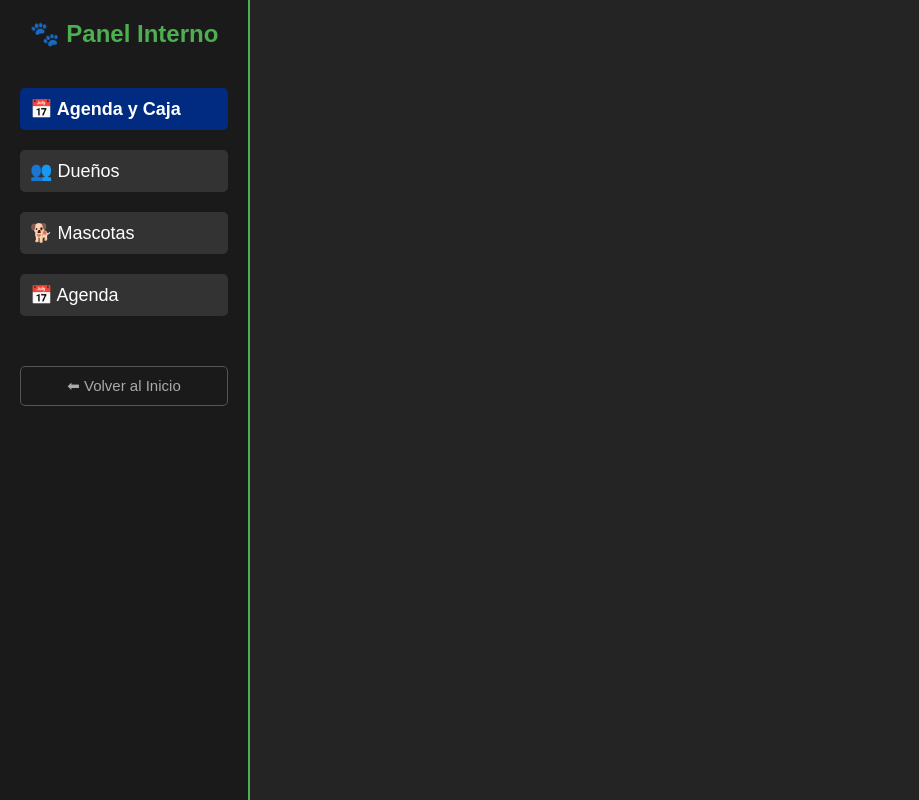
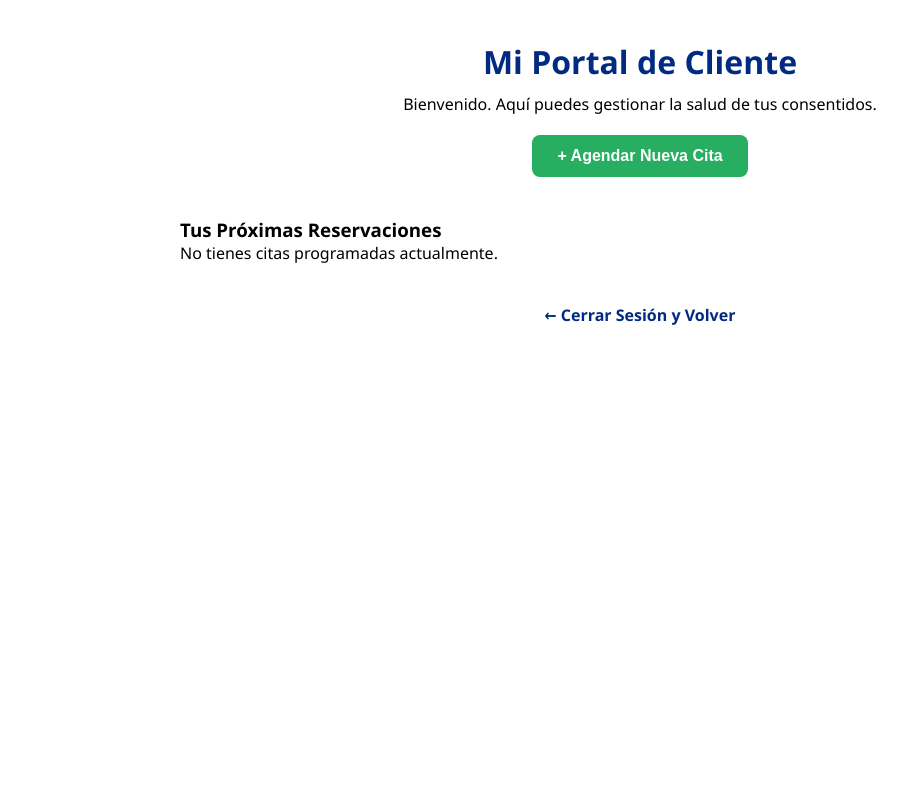
Before and after one commit to Jaely19/Patitas-Sanas, a React (Vite) app in the folder frontend/: page /portal-cliente in a window 1280 px wide. Shown: the whole page, without its empty margins (0-919 px from the left). Built offline with nearby package versions, Linux system fonts and the light colour scheme; no server answers; the database is empty.

Commit message:
Se agregó el Portal del Cliente con borrado en BD

```diff
--- a/frontend/src/App.jsx
+++ b/frontend/src/App.jsx
@@ -7,6 +7,7 @@ import Citas from './pages/Citas';
 import Recepcion from './pages/Recepcion';
 import Medico from './pages/Medico';
 import AgendarCita from './pages/AgendarCita';
+import PortalCliente from './pages/PortalCliente';
 
 function App() {
   return (
@@ -15,6 +16,7 @@ function App() {
         {/* === RUTA PÚBLICA (Landing Page sin menú lateral) === */}
         <Route path="/" element={<Inicio />} />
 
+        <Route path="/portal-cliente" element={<PortalCliente />} />
         {/* === RUTA DE LOGIN === */}
         <Route path="/login" element={<Login />} />
 
--- a/frontend/src/Login.jsx
+++ b/frontend/src/Login.jsx
@@ -21,7 +21,7 @@ function Login() {
     }
 
     // REDIRECCIÓN MÁGICA: Los mandamos a la agenda tras el login/registro
-    navigate('/agendar-cita');
+    navigate('/portal-cliente');
   };
 
   return (
--- /dev/null
+++ b/frontend/src/pages/PortalCliente.css
@@ -0,0 +1,97 @@
+.portal-wrapper {
+  padding: 40px;
+  max-width: 1000px;
+  margin: 0 auto;
+  font-family: 'Segoe UI', Tahoma, Geneva, Verdana, sans-serif;
+}
+
+.portal-header {
+  display: flex;
+  flex-direction: column;
+  align-items: center;
+  text-align: center;
+  margin-bottom: 40px;
+}
+
+.portal-header h2 {
+  color: #012b81;
+  font-size: 32px;
+  margin-bottom: 10px;
+}
+
+.btn-nueva-cita {
+  margin-top: 20px;
+  background-color: #27ae60;
+  color: white;
+  border: none;
+  padding: 12px 25px;
+  border-radius: 8px;
+  font-weight: bold;
+  cursor: pointer;
+  font-size: 16px;
+  transition: 0.3s;
+}
+
+.btn-nueva-cita:hover {
+  background-color: #2ecc71;
+}
+
+.grid-citas {
+  display: grid;
+  grid-template-columns: repeat(auto-fill, minmax(300px, 1fr));
+  gap: 20px;
+  margin-top: 20px;
+}
+
+.cita-card {
+  background: white;
+  border: 1px solid #e0e0e0;
+  border-radius: 12px;
+  padding: 20px;
+  box-shadow: 0 4px 10px rgba(0,0,0,0.05);
+  display: flex;
+  flex-direction: column;
+  justify-content: space-between;
+}
+
+.cita-info h4 {
+  color: #f39c12;
+  margin-bottom: 15px;
+  font-size: 20px;
+  border-bottom: 1px solid #eee;
+  padding-bottom: 10px;
+}
+
+.cita-info p {
+  margin-bottom: 8px;
+  color: #555;
+  font-size: 14px;
+}
+
+.btn-cancelar {
+  margin-top: 20px;
+  width: 100%;
+  background-color: #e74c3c;
+  color: white;
+  border: none;
+  padding: 10px;
+  border-radius: 6px;
+  font-weight: bold;
+  cursor: pointer;
+  transition: 0.3s;
+}
+
+.btn-cancelar:hover {
+  background-color: #c0392b;
+}
+
+.portal-footer {
+  margin-top: 40px;
+  text-align: center;
+}
+
+.portal-footer a {
+  color: #012b81;
+  text-decoration: none;
+  font-weight: bold;
+}
--- /dev/null
+++ b/frontend/src/pages/PortalCliente.jsx
@@ -0,0 +1,122 @@
+import { useState, useEffect } from 'react';
+import { Link } from 'react-router-dom';
+import { supabase } from '../supabase';
+import './PortalCliente.css';
+
+function PortalCliente() {
+  const [misCitas, setMisCitas] = useState([]);
+  const [cargando, setCargando] = useState(true);
+
+  // Al cargar la página, buscamos las citas en la nube
+  useEffect(() => {
+    cargarMisCitas();
+  }, []);
+
+  const cargarMisCitas = async () => {
+    try {
+      const { data, error } = await supabase
+        .from('citas')
+        .select(`
+          id_cita,
+          fecha_hora,
+          motivo,
+          mascotas (
+            nombre,
+            clientes ( nombre_completo, telefono )
+          ),
+          veterinarios ( nombre_completo )
+        `)
+        .order('fecha_hora', { ascending: false });
+
+      if (error) throw error;
+      setMisCitas(data || []);
+    } catch (error) {
+      console.error("Error al cargar citas:", error.message);
+    } finally {
+      setCargando(false);
+    }
+  };
+
+  // FUNCIÓN PARA BORRAR LA CITA DE LA BASE DE DATOS
+  const cancelarCita = async (idCita) => {
+    const confirmar = window.confirm("¿Estás seguro de que deseas cancelar esta cita? Esta acción no se puede deshacer.");
+    if (!confirmar) return;
+
+    try {
+      // Instrucción SQL a través de Supabase: DELETE FROM citas WHERE id_cita = X
+      const { error } = await supabase
+        .from('citas')
+        .delete()
+        .eq('id_cita', idCita);
+
+      if (error) throw error;
+
+      // Si se borró con éxito en la nube, la quitamos de la pantalla
+      setMisCitas(prevCitas => prevCitas.filter(cita => cita.id_cita !== idCita));
+      alert("La cita ha sido cancelada y borrada del sistema exitosamente.");
+    } catch (error) {
+      console.error("Error al cancelar:", error.message);
+      alert("Hubo un error al intentar cancelar la cita.");
+    }
+  };
+
+  return (
+    <div className="portal-wrapper">
+      <div className="portal-header">
+        <h2>Mi Portal de Cliente</h2>
+        <p>Bienvenido. Aquí puedes gestionar la salud de tus consentidos.</p>
+        <Link to="/agendar-cita">
+          <button className="btn-nueva-cita">+ Agendar Nueva Cita</button>
+        </Link>
+      </div>
+
+      <div className="citas-container">
+        <h3>Tus Próximas Reservaciones</h3>
+
+        {cargando ? (
+          <p>Cargando información desde la nube...</p>
+        ) : misCitas.length === 0 ? (
+          <div className="sin-citas">
+            <p>No tienes citas programadas actualmente.</p>
+          </div>
+        ) : (
+          <div className="grid-citas">
+            {misCitas.map((cita) => {
+              // Formateamos la fecha para que se vea bonita
+              const fechaObj = new Date(cita.fecha_hora);
+              const fecha = fechaObj.toLocaleDateString('es-MX', { weekday: 'long', year: 'numeric', month: 'long', day: 'numeric' });
+              const hora = fechaObj.toLocaleTimeString('es-MX', { hour: '2-digit', minute: '2-digit' });
+
+              return (
+                <div key={cita.id_cita} className="cita-card">
+                  <div className="cita-info">
+                    <h4>Mascota: {cita.mascotas?.nombre}</h4>
+                    <p><strong>Dueño:</strong> {cita.mascotas?.clientes?.nombre_completo}</p>
+                    <p><strong>Fecha:</strong> {fecha}</p>
+                    <p><strong>Hora:</strong> {hora}</p>
+                    <p><strong>Motivo:</strong> {cita.motivo}</p>
+                    <p><strong>Médico asignado:</strong> {cita.veterinarios?.nombre_completo}</p>
+                  </div>
+                  <div className="cita-actions">
+                    <button
+                      className="btn-cancelar"
+                      onClick={() => cancelarCita(cita.id_cita)}
+                    >
+                      Cancelar Cita
+                    </button>
+                  </div>
+                </div>
+              );
+            })}
+          </div>
+        )}
+      </div>
+
+      <div className="portal-footer">
+        <Link to="/">← Cerrar Sesión y Volver</Link>
+      </div>
+    </div>
+  );
+}
+
+export default PortalCliente;
```
